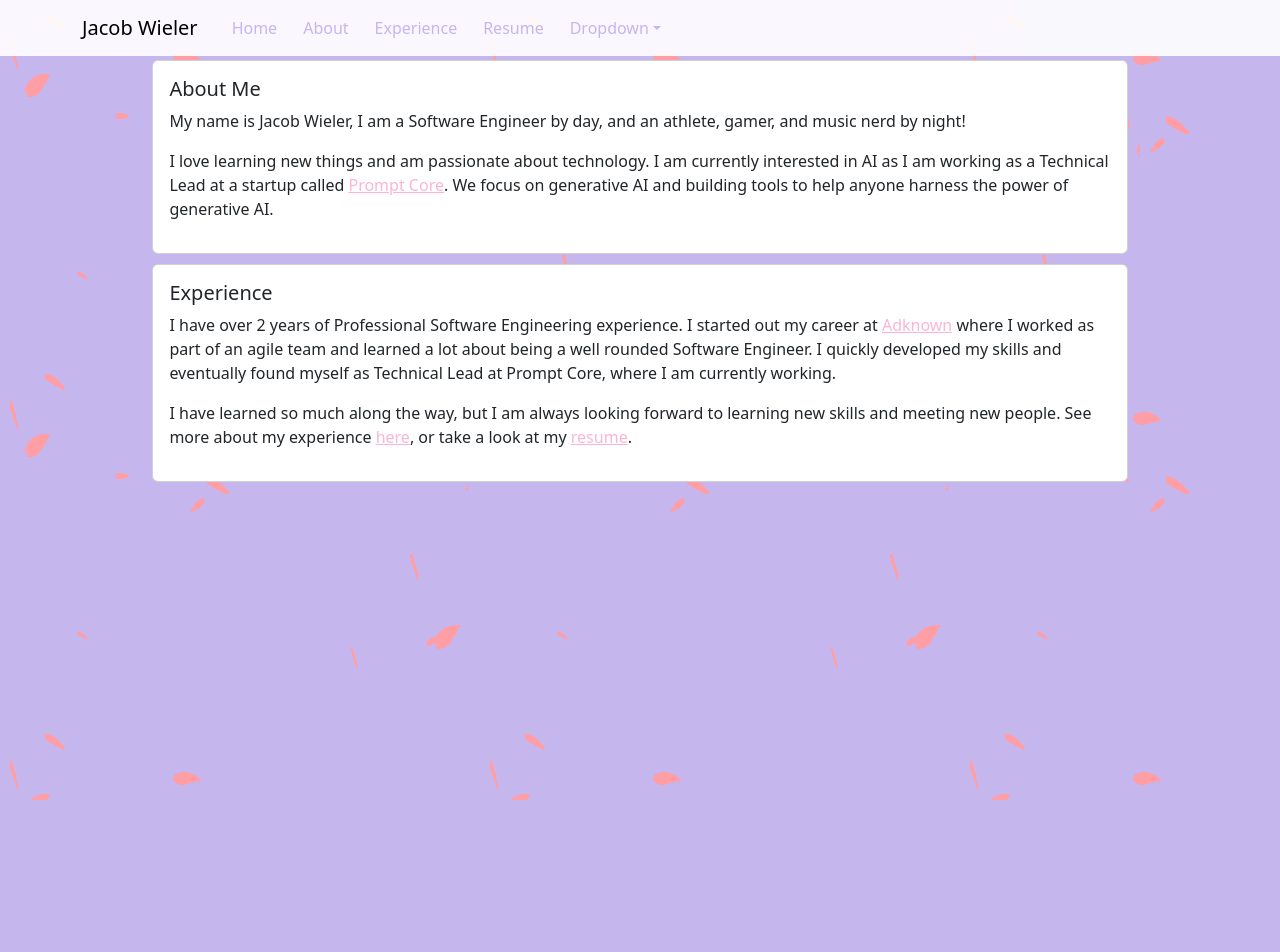
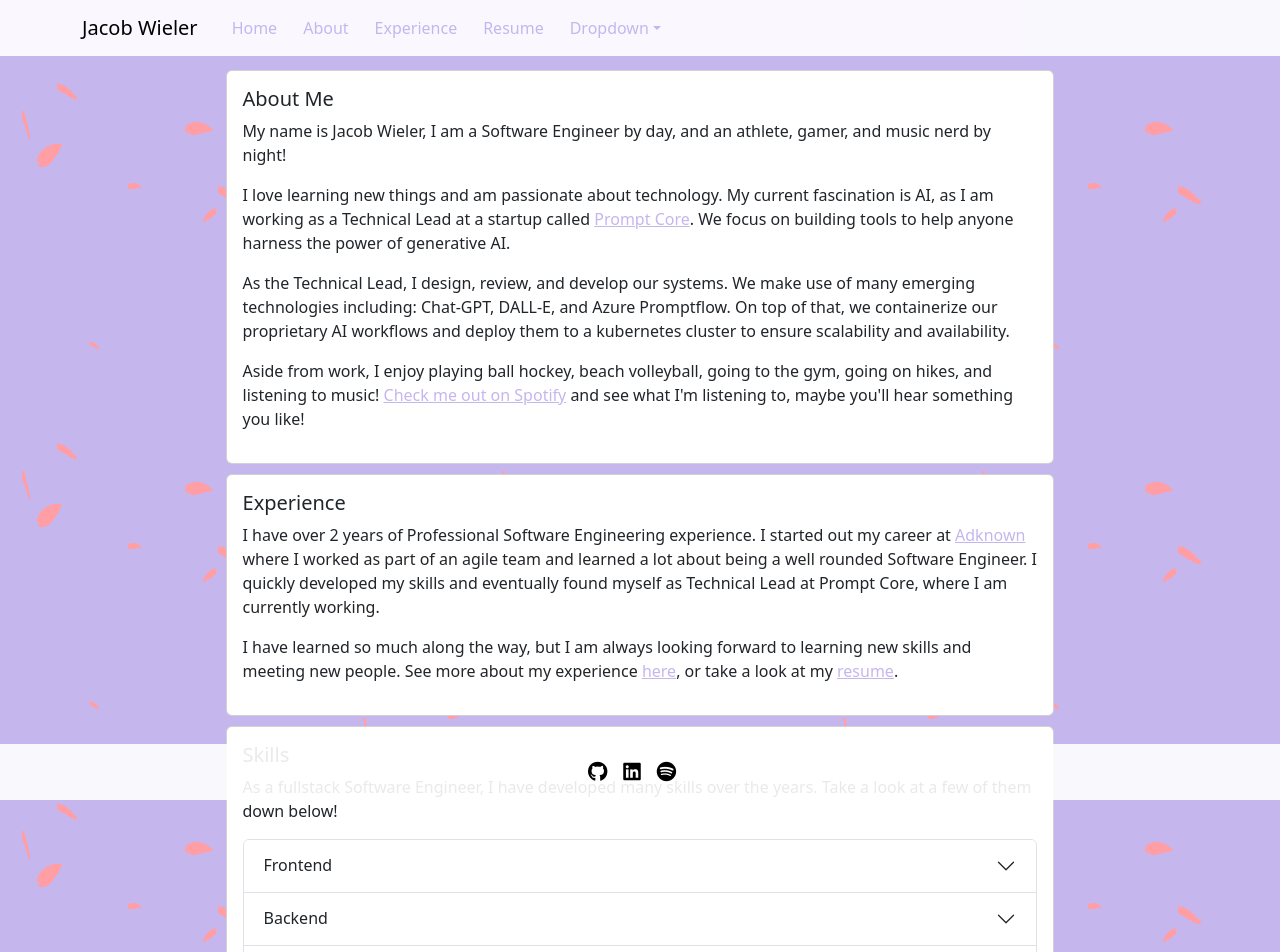
Before and after one commit to jwieler/portfolio, a React (Vite) app: page /experience in a window 1280 px wide. Shown: the top 952 px of the page. Before the commit the page ends 800 px from the top, so only its background shows below. Built offline with nearby package versions, Linux system fonts and the light colour scheme.

Commit message:
- added FA - updated resume - added footer css - updated footer component - added props for width and children on generic card - updated about page css - added footer and accordions to about page - updated home page main text font and size

```diff
--- a/index.html
+++ b/index.html
@@ -9,5 +9,6 @@
   <body>
     <div id="root"></div>
     <script type="module" src="/src/main.tsx"></script>
+    <script src="https://kit.fontawesome.com/d568ed6c48.js" crossorigin="anonymous"></script>
   </body>
 </html>
--- /dev/null
+++ b/src/components/Footer/Footer.css
@@ -0,0 +1,17 @@
+.footer {
+    background-color: rgba(255, 255, 255, 0.9);
+    margin-top: 10px;
+}
+
+i:hover {
+    color: var(--primary-color);
+    transition: color 0.2s;
+}
+
+i {
+    transition: color 0.2s;
+}
+
+i:active {
+    color: var(--secondary-color);
+}
--- a/src/components/Footer/Footer.tsx
+++ b/src/components/Footer/Footer.tsx
@@ -1,11 +1,32 @@
-import { Navbar } from "react-bootstrap";
+import { Container, Navbar, Row } from "react-bootstrap";
+import './Footer.css';
 
 interface FooterProps {
-
+    sticky?: "top" | "bottom" | undefined,
 };
 
-const Footer: React.FC<FooterProps> = () => {
-    return <Navbar />
+const Footer: React.FC<FooterProps> = ({sticky}) => {
+    return (
+        <Navbar className="footer" sticky={sticky}>
+            <Container style={{width: '10%', display: 'flex', justifyContent: 'center'}}>
+                <Row xs={4}>
+                    <Navbar.Brand href="https://github.com/jwieler" target="_blank">
+                        <i className="fa-brands fa-github" />
+                    </Navbar.Brand>
+                </Row>
+                <Row xs={4}>
+                    <Navbar.Brand href="https://www.linkedin.com/in/jacob-wieler-95299519a/" target="_blank">
+                        <i className="fa-brands fa-linkedin"></i>
+                    </Navbar.Brand>
+                </Row>
+                <Row xs={4}>
+                    <Navbar.Brand href="https://open.spotify.com/user/01zd666oc7ajovj95nf1b7aqs?si=7282bec4636b4ad9" target="_blank">
+                        <i className="fa-brands fa-spotify"></i>
+                    </Navbar.Brand>
+                </Row>
+            </Container>
+        </Navbar>
+    )
 };
 
 export default Footer;
--- a/src/components/TextCard/GenericCard.tsx
+++ b/src/components/TextCard/GenericCard.tsx
@@ -4,6 +4,8 @@ import React from "react"
 interface GenericCardProps {
     text: string,
     title: string | null | undefined,
+    width: string | undefined,
+    children?: React.ReactNode | null | undefined,
 };
 
 
@@ -64,10 +66,10 @@ const createParagraphs = (text: string) => {
     return paragraphs;
 }
 
-const GenericCard: React.FC<GenericCardProps> = ({title, text}) => {
+const GenericCard: React.FC<GenericCardProps> = ({title, text, width, children}) => {
     const paragraphs = createParagraphs(text);
     return (
-        <Card>
+        <Card style={{width: width, margin: 'auto'}}>
             <Card.Body>
                 {title?.length && (
                     <Card.Title>
@@ -75,6 +77,7 @@ const GenericCard: React.FC<GenericCardProps> = ({title, text}) => {
                     </Card.Title>
                 )}
                 {paragraphs}
+                {children}
             </Card.Body>
         </Card>
     )
--- a/src/pages/About.css
+++ b/src/pages/About.css
@@ -1,7 +1,14 @@
-.row {
+.petals {
     background-image: url('../../src/assets/flowing.gif');
+    background-repeat: repeat;
 }
 
 a {
-    color: var(--secondary-color)
+    color: var(--primary-color);
+    transition: color 0.5s;
 }
+
+a:hover {
+    color: var(--secondary-color);
+    transition: color 0.5s;
+}
--- a/src/pages/About.tsx
+++ b/src/pages/About.tsx
@@ -1,36 +1,124 @@
 import React from "react"
 import Header from "../components/Header/Header";
-import { Card, Col, Container, Row } from "react-bootstrap";
+import { Accordion, Col, Container, ListGroup, ListGroupItem, Row } from "react-bootstrap";
 import './About.css';
 import GenericCard from "../components/TextCard/GenericCard";
+import Footer from "../components/Footer/Footer";
 
 interface AboutProps {
 
 };
 
-const ABOUT_ME_TEXT = `My name is Jacob Wieler, I am a Software Engineer by day, and an athlete, gamer, and music nerd by night!\n
-I love learning new things and am passionate about technology. I am currently interested in AI as I am working as a Technical Lead at a startup called <a href="https://promptcore.ai">Prompt Core</a>. We focus on generative AI and building tools to help anyone harness the power of generative AI.
+const ABOUT_ME_TEXT = `My name is Jacob Wieler, I am a Software Engineer by day, and an athlete, gamer, and music nerd by night!
+I love learning new things and am passionate about technology. My current fascination is AI, as I am working as a Technical Lead at a startup called <a href="https://promptcore.ai">Prompt Core</a>. We focus on building tools to help anyone harness the power of generative AI.
+As the Technical Lead, I design, review, and develop our systems. We make use of many emerging technologies including: Chat-GPT, DALL-E, and Azure Promptflow. On top of that, we containerize our proprietary AI workflows and deploy them to a kubernetes cluster to ensure scalability and availability.
+Aside from work, I enjoy playing ball hockey, beach volleyball, going to the gym, going on hikes, and listening to music! <a href="https://open.spotify.com/user/01zd666oc7ajovj95nf1b7aqs?si=7282bec4636b4ad9">Check me out on Spotify</a> and see what I'm listening to, maybe you'll hear something you like!
 `;
 
 const EXPERIENCE_TEXT = `I have over 2 years of Professional Software Engineering experience. I started out my career at <a href="https://adknown.com">Adknown</a> where I worked as part of an agile team and learned a lot about being a well rounded Software Engineer. I quickly developed my skills and eventually found myself as Technical Lead at Prompt Core, where I am currently working.
 I have learned so much along the way, but I am always looking forward to learning new skills and meeting new people. See more about my experience <a href="/experience">here</a>, or take a look at my <a href="/src/assets/Resume.pdf">resume</a>.`;
 
+const SKILL_TEXT = `As a fullstack Software Engineer, I have developed many skills over the years. Take a look at a few of them down below!`
+
 const About: React.FC<AboutProps> = () => {
     return (
-        <div className="row" style={{ height: '100vh' }}>
+        <>
             <Header title="Jacob Wieler" />
-            <Container fluid style={{ maxWidth: '80%', marginTop: '50px'}}>
-                <Row style={{display: 'flex', justifyContent: 'center', alignContent: 'flex-start', margin: '10px'}}>
+            <Container fluid style={{ marginTop: '70px', minHeight: '100vh'}}>
+                <Row className="petals" style={{display: 'flex', justifyContent: 'center', alignContent: 'flex-start', height: '100%'}}>
                     <Col xs={12} style={{ marginBottom: '10px'}}>
-                        <GenericCard title="About Me" text={ABOUT_ME_TEXT} />
+                        <GenericCard title="About Me" text={ABOUT_ME_TEXT} width='66%' />
+                    </Col>
+                    <Col xs={12} style={{ marginBottom: '10px'}}>
+                        <GenericCard title="Experience" text={EXPERIENCE_TEXT} width='66%' />
                     </Col>
                     <Col xs={12}>
-                        <GenericCard title="Experience" text={EXPERIENCE_TEXT} />
+                        <GenericCard title="Skills" text={SKILL_TEXT} width='66%'>
+                            <Accordion>
+                                <Accordion.Item eventKey="0">
+                                    <Accordion.Header>Frontend</Accordion.Header>
+                                    <Accordion.Body>
+                                        I have worked extensively with the following frontend technologies:
+                                        <br />
+                                        <ListGroup variant='flush'>
+                                            <ListGroupItem>
+                                                <strong>React.js - 3 years</strong>
+                                                <br />
+                                                ⦿ Developed professional web application interfaces for stakeholders and internal userbase of 40+ users.
+                                                <br />
+                                                ⦿ Migrated codebase from vanilla JS + jQuery over to React.js + Material UI drastically improving UI/UX for internal applications at Adknown.
+                                                <br />
+                                                ⦿ Co-managed standards committe for defining best practices when working with React.js for the development team at Adknown.
+                                            </ListGroupItem>
+                                            <ListGroupItem>
+                                                <strong>Bootstrap - 3 years</strong>
+                                            </ListGroupItem>
+                                            <ListGroupItem>
+                                                <strong>jQuery - 2 years</strong>
+                                            </ListGroupItem>
+                                            <ListGroupItem>
+                                                <strong>Material UI - 2 years</strong>
+                                            </ListGroupItem>
+                                        </ListGroup>
+                                    </Accordion.Body>
+                                </Accordion.Item>
+                                <Accordion.Item eventKey="1">
+                                    <Accordion.Header>Backend</Accordion.Header>
+                                    <Accordion.Body>
+
+                                    </Accordion.Body>
+                                </Accordion.Item>
+                                <Accordion.Item eventKey="2">
+                                    <Accordion.Header>Cloud</Accordion.Header>
+                                    <Accordion.Body>
+                                    Lorem ipsum dolor sit amet, consectetur adipiscing elit, sed do
+                                    eiusmod tempor incididunt ut labore et dolore magna aliqua. Ut enim ad
+                                    minim veniam, quis nostrud exercitation ullamco laboris nisi ut
+                                    aliquip ex ea commodo consequat. Duis aute irure dolor in
+                                    reprehenderit in voluptate velit esse cillum dolore eu fugiat nulla
+                                    pariatur. Excepteur sint occaecat cupidatat non proident, sunt in
+                                    culpa qui officia deserunt mollit anim id est laborum.
+                                    </Accordion.Body>
+                                </Accordion.Item>
+                                <Accordion.Item eventKey="3">
+                                    <Accordion.Header>Languages</Accordion.Header>
+                                    <Accordion.Body>
+                                        I have a high level of proficiency with the following languages:
+                                        <ListGroup variant="flush">
+                                            <ListGroupItem>
+                                                C
+                                            </ListGroupItem>
+                                            <ListGroupItem>
+                                                JavaScript
+                                            </ListGroupItem>
+                                            <ListGroupItem>
+                                                Python
+                                            </ListGroupItem>
+                                            <ListGroupItem>
+                                                PHP
+                                            </ListGroupItem>
+                                        </ListGroup>
+                                    </Accordion.Body>
+                                </Accordion.Item>
+                                <Accordion.Item eventKey="4">
+                                    <Accordion.Header>APIs</Accordion.Header>
+                                    <Accordion.Body>
+                                    Lorem ipsum dolor sit amet, consectetur adipiscing elit, sed do
+                                    eiusmod tempor incididunt ut labore et dolore magna aliqua. Ut enim ad
+                                    minim veniam, quis nostrud exercitation ullamco laboris nisi ut
+                                    aliquip ex ea commodo consequat. Duis aute irure dolor in
+                                    reprehenderit in voluptate velit esse cillum dolore eu fugiat nulla
+                                    pariatur. Excepteur sint occaecat cupidatat non proident, sunt in
+                                    culpa qui officia deserunt mollit anim id est laborum.
+                                    </Accordion.Body>
+                                </Accordion.Item>
+                            </Accordion>
+                        </GenericCard>
                     </Col>
                 </Row>
             </Container>
-        </div>
-
+            <Footer sticky="bottom"/>
+        </>
     );
 }
 
--- a/src/pages/Home.css
+++ b/src/pages/Home.css
@@ -27,5 +27,6 @@
 
 .name {
     font-family: 'Brush Script MT', cursive;
-    text-shadow: 1px 1px 2px black;
+    text-shadow: 2px 2px 4px black;
+    font-size: 5rem;
 }
--- a/src/pages/Home.tsx
+++ b/src/pages/Home.tsx
@@ -24,7 +24,7 @@ const Home: React.FC<HomeProps> = () => {
                         </div>
                     </div>
                 </Row>
-                <Row style={{ display: 'flex', justifyContent: 'center'}}>
+                <Row style={{ display: 'flex', justifyContent: 'center', margin: '20px 0px'}}>
                     <Col style={{ maxWidth: '600px'}}>
                         <Carousel />
                     </Col>
```
Also changed, not shown: 1 other file (tests, documents, lock files or other folders).
